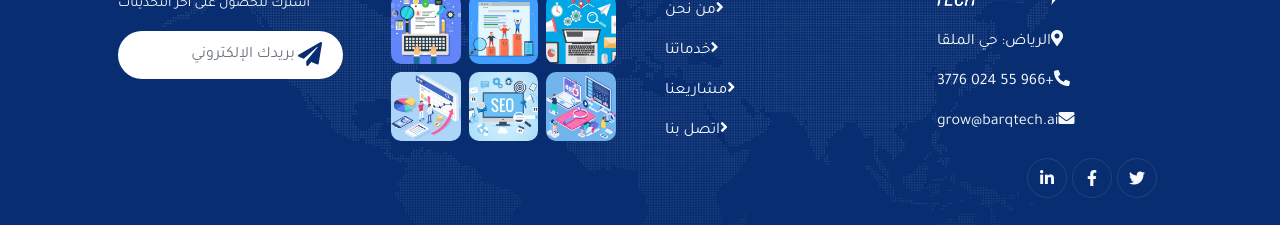
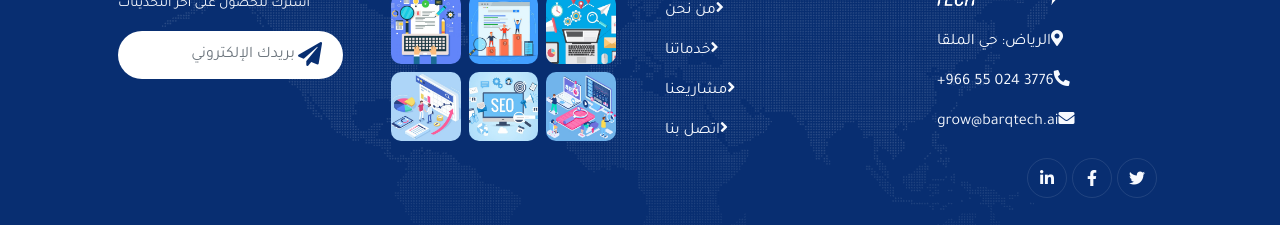
Before and after one commit to Rady15/BarQ, a React (Vite) app: page / in a window 1280 px wide. Shown: the part 8350-8575 px from the top of the page. Built offline with nearby package versions, Linux system fonts and the light colour scheme.

Commit message:
Update Footer

```diff
--- a/src/components/Footer.jsx
+++ b/src/components/Footer.jsx
@@ -15,7 +15,7 @@ const Footer = () => {
             <img src="/white.png" alt="Bark Tech Logo" style={{ maxHeight: '60px' }} className="mb-4" />
             <div className="contact-info">
               <p><i className="fa fa-map-marker-alt me-3"></i>{isAr ? 'الرياض: حي الملقا' : 'Riyadh: Al Malqa'}</p>
-              <p><i className="fa fa-phone-alt me-3"></i>+966 55 024 3776</p>
+              <p><i className="fa fa-phone-alt me-3"></i><span dir="ltr">+966 55 024 3776</span></p>
               <p><i className="fa fa-envelope me-3"></i>grow@barqtech.ai</p>
             </div>
             <div className="d-flex justify-content-center justify-content-md-start pt-2">
```
